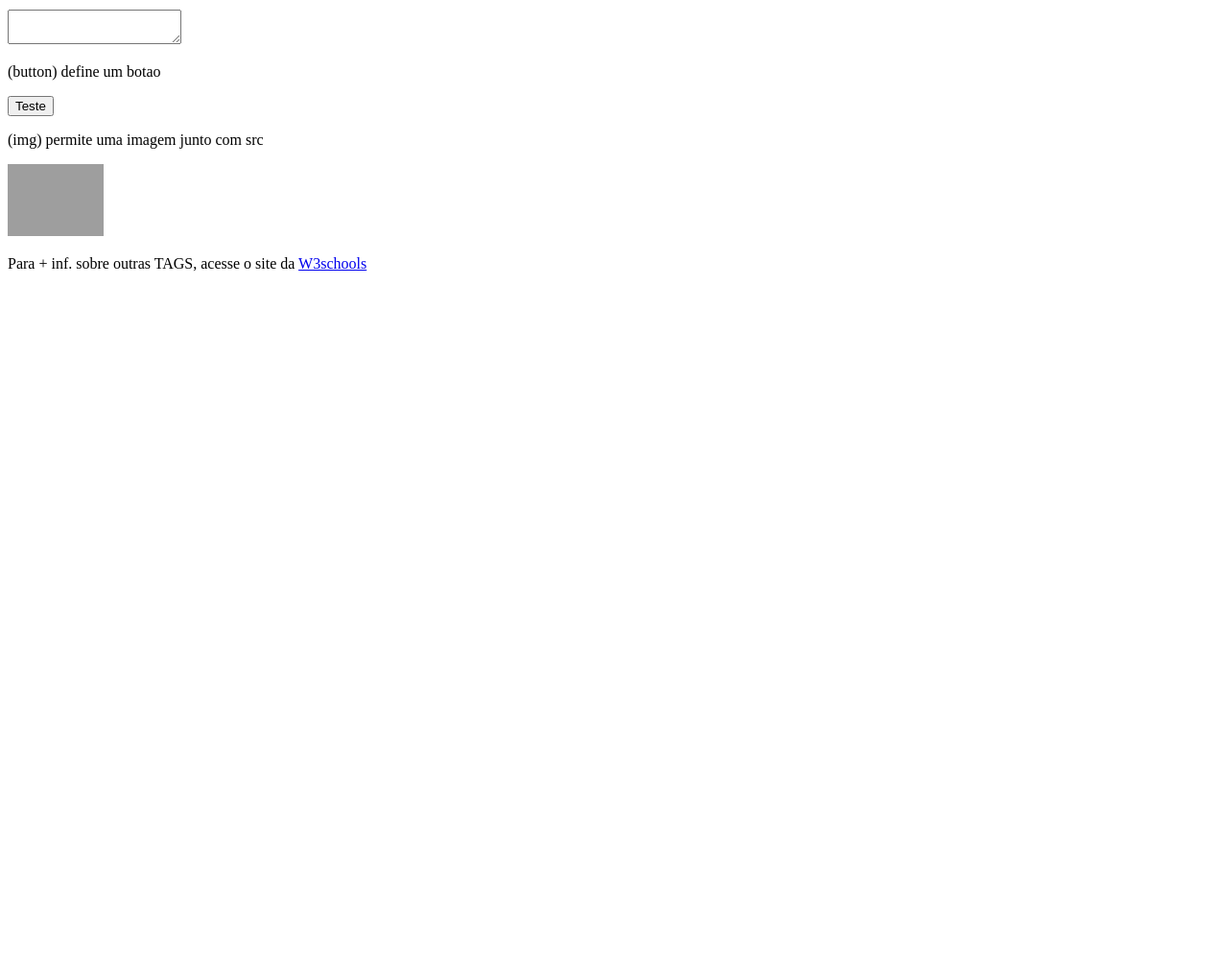
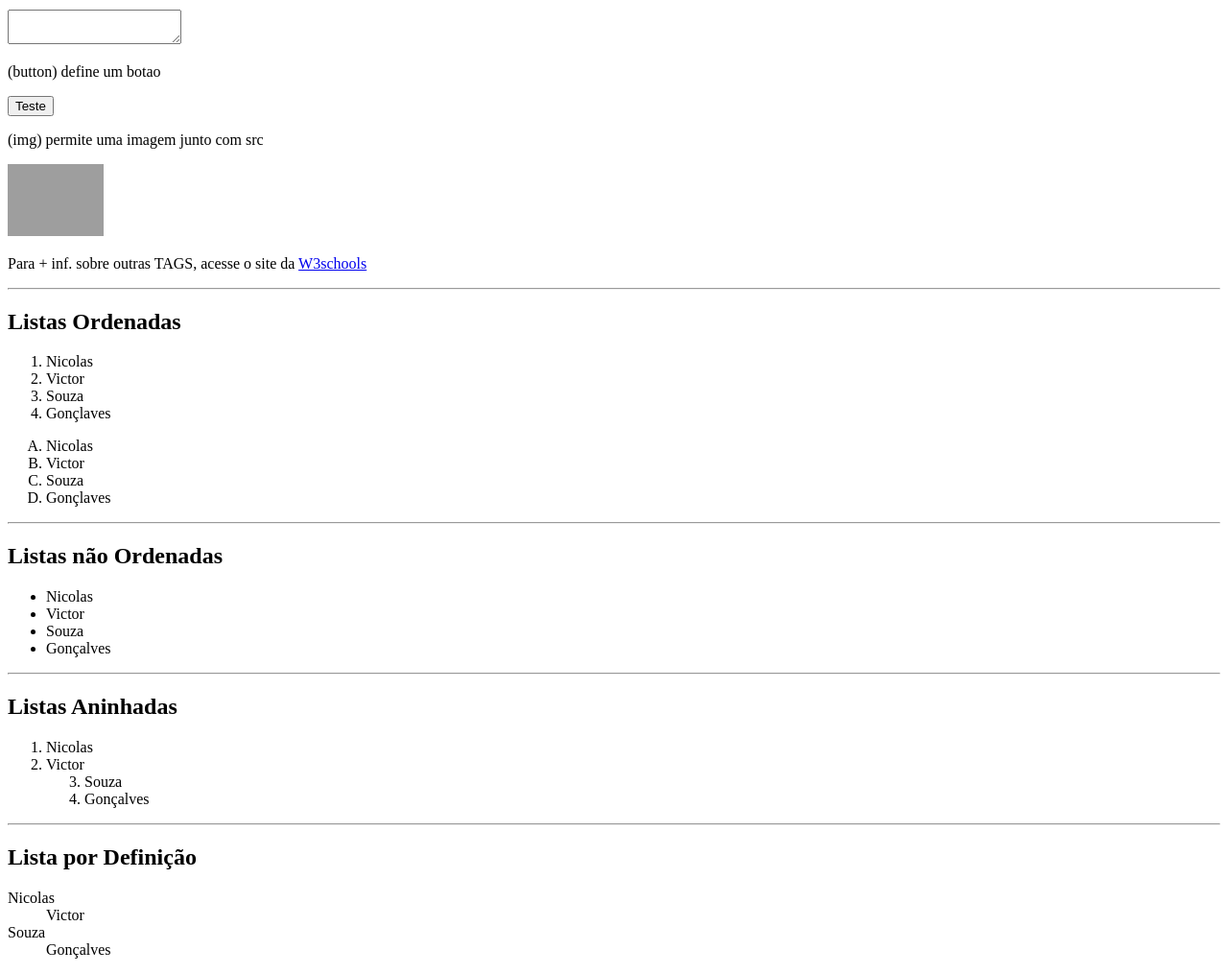
Before and after one commit to nicolasvictorsg/html-estudos, a plain HTML site: page paraEstudos.html in a window 1280 px wide. Shown: the part 678-1693 px from the top of the page at 96% size. Before the commit the page ends 978 px from the top, so only its background shows below. Drawn offline with Linux system fonts and the light colour scheme; grey boxes are pictures that could not be loaded.

Commit message:
Listas
Adicionando exemplos de tipos de listas

```diff
--- a/paraEstudos.html
+++ b/paraEstudos.html
@@ -4,6 +4,7 @@
     <meta charset="UTF-8">
     <meta http-equiv="X-UA-Compatible" content="IE=edge">
     <meta name="viewport" content="width=device-width, initial-scale=1.0">
+    <meta name="author" content="Nicolas Victor"/>
     <title>Página para Estudos</title>
 </head>
 <body>
@@ -33,10 +34,54 @@
     <img src="https://cdn.jsdelivr.net/gh/devicons/devicon/icons/apple/apple-original.svg" alt="Apple" style="width:100px";heigth="600px";/>
     <br>
     <p>Para + inf. sobre outras TAGS, acesse o site da <a href="https://www.w3schools.com/">W3schools</a></p>
-
-
-
-
+    <hr>
+    <div>
+        <h2>Listas Ordenadas</h2>
+        <ol>
+            <li>Nicolas</li>
+            <li>Victor</li>
+            <li>Souza</li>
+            <li>Gonçlaves</li>
+        </ol>
+    </div>
+    <div>
+        <ol type="A">
+            <li>Nicolas</li>
+            <li>Victor</li>
+            <li>Souza</li>
+            <li>Gonçlaves</li>
+        </ol>
+    </div>
+    <hr>
+        <h2>Listas não Ordenadas</h2>
+        <ul>
+            <li>Nicolas</li>
+            <li>Victor</li>
+            <li>Souza</li>
+            <li>Gonçalves</li>
+        </ul>
+        <hr>
+    <div>
+        <h2>Listas Aninhadas</h2>
+        <ol>
+            <li>Nicolas</li>
+            <li>Victor</li>
+            <ol start="3">
+                <li>Souza</li>
+                <li>Gonçalves</li>
+            </ol>
+        </ol>
+    </div>
+    <hr>
+    <div>
+        <h2>Lista por Definição</h2>
+        <dl>
+            <dt>Nicolas</dt>
+            <dd>Victor</dd>
+            <dt>Souza</dt>
+            <dd>Gonçalves</dd>
+        </dl>
+    </div>
 
 </body>
 
```
